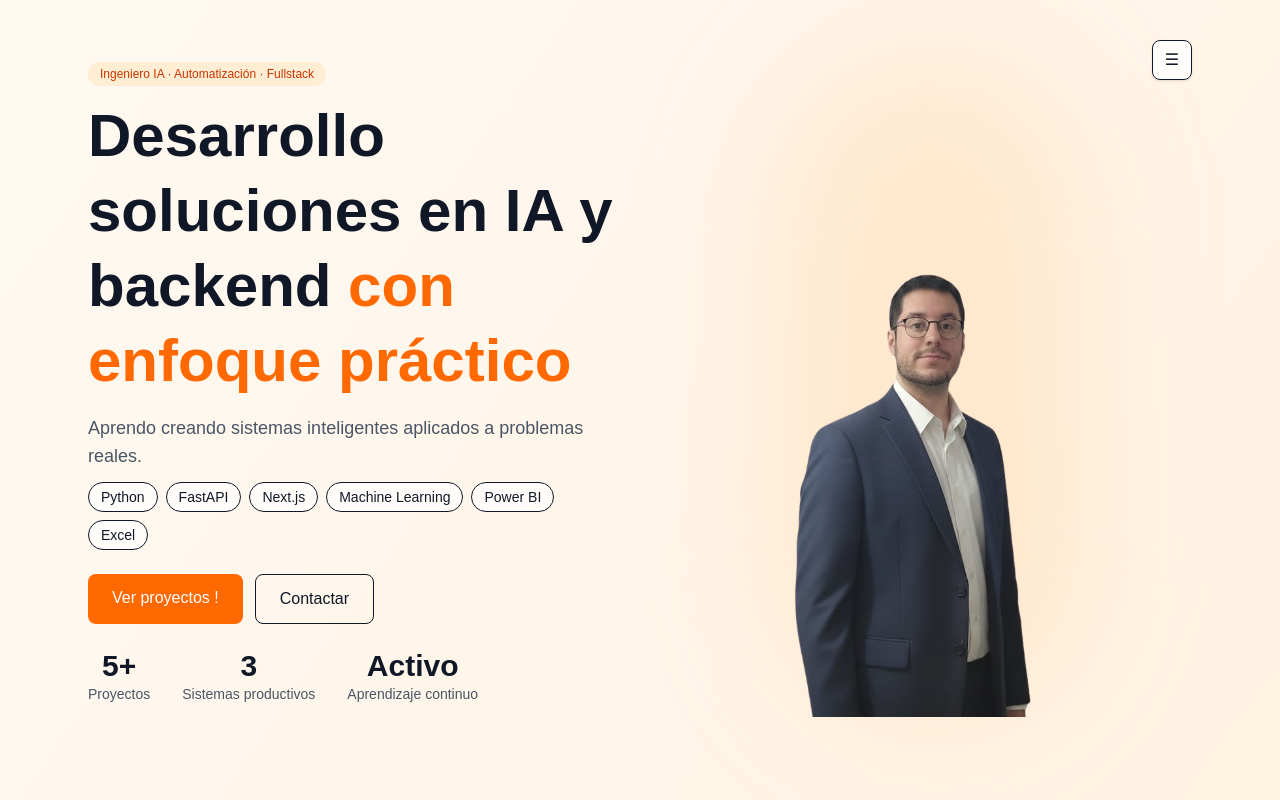
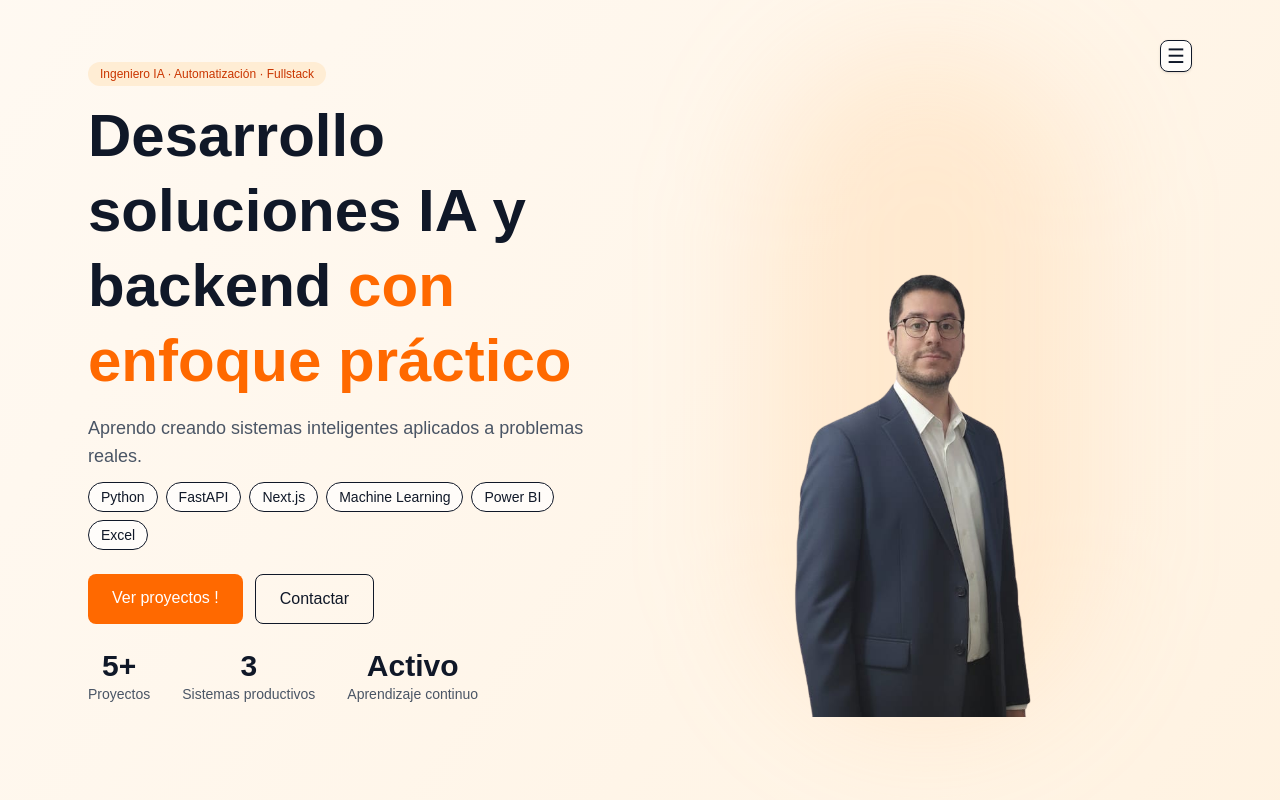
Before and after one commit to Jaume92/jaumerrm_web, a Next.js app: page / in a window 1280 px wide. Shown: the top 800 px of the page. Built offline with nearby package versions, Linux system fonts and the light colour scheme.

Commit message:
ajustando hamburgesa

```diff
--- a/app/page.tsx
+++ b/app/page.tsx
@@ -25,9 +25,10 @@ export default function Home() {
 
           <button
             onClick={() => setMenuOpen(!menuOpen)}
-            className="w-10 h-10 flex items-center justify-center rounded-lg border bg-white/80 backdrop-blur hover:bg-orange-100 transition shadow-sm"
+            className="w-8 h-8 flex items-center justify-center rounded-lg border bg-white/80 backdrop-blur hover:bg-orange-100 transition shadow-sm"
           >
-            ☰
+            <span className="text-lg md:text-xl">☰
+               </span>
           </button>
 
           {menuOpen && (
@@ -70,8 +71,8 @@ export default function Home() {
             Ingeniero IA · Automatización · Fullstack
           </span>
 
-          <h1 className="text-3xl sm:text-4xl md:text-6xl font-bold leading-tight">
-            Desarrollo soluciones en IA y backend
+          <h1 className="text-2xl sm:text-4xl md:text-6xl font-bold leading-tight">
+            Desarrollo soluciones IA y backend
             <span className="text-orange-500"> con enfoque práctico</span>
           </h1>
 
```
